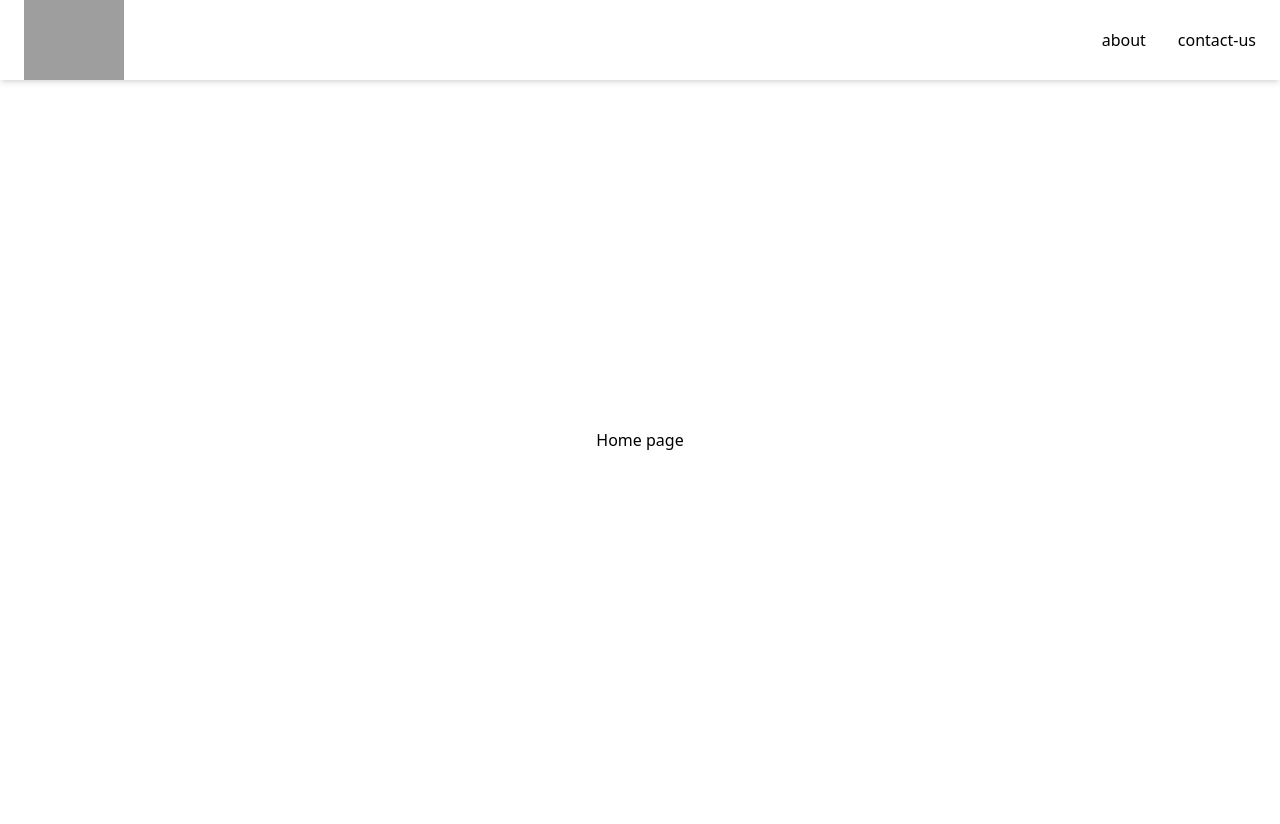
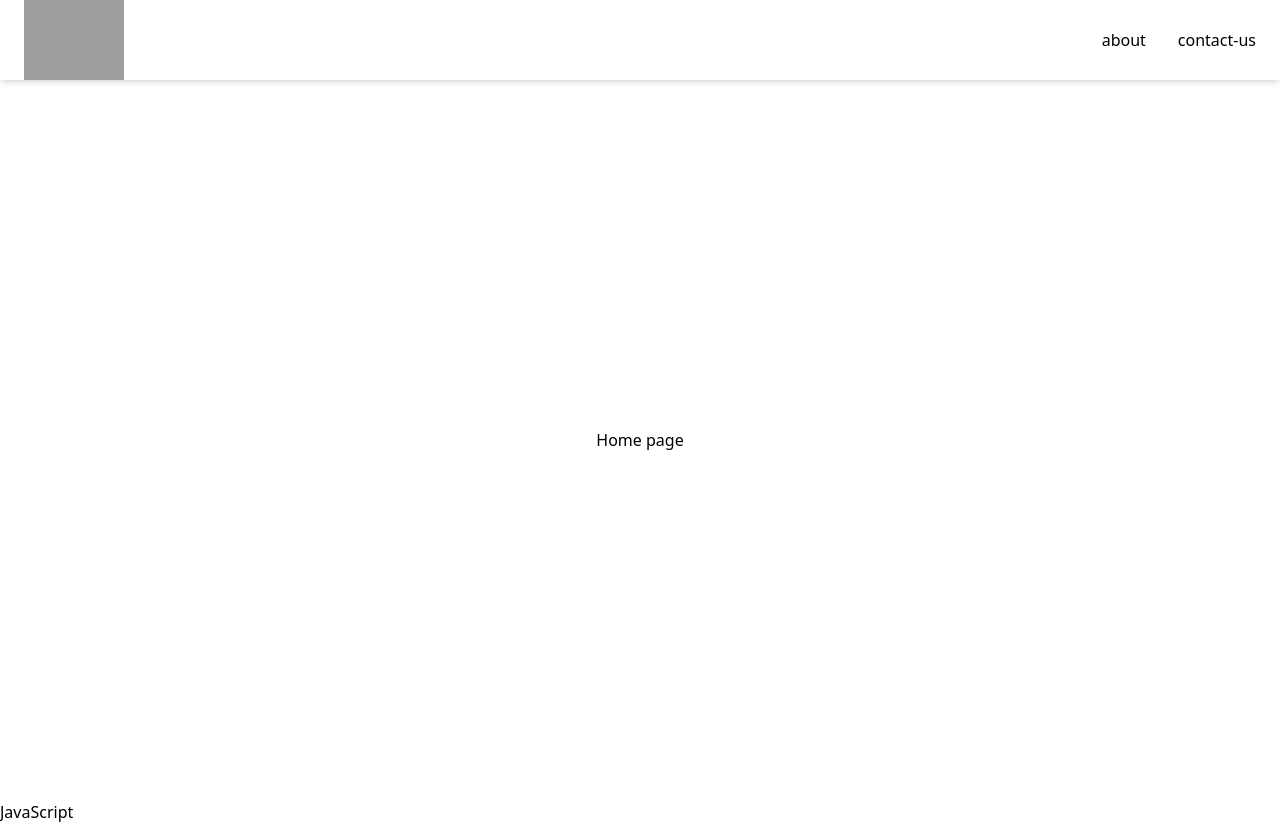
Before and after one commit to Omar-Muhamad/react-revision, a React (Create React App) app: page / in a window 1280 px wide. Before the commit the page ends 800 px from the top, so only its background shows below. Built offline with nearby package versions, Linux system fonts and the light colour scheme; grey boxes are pictures that could not be loaded.

Commit message:
Add react context challenge

```diff
--- /dev/null
+++ b/src/components/ContextChallenge.jsx
@@ -0,0 +1,15 @@
+import { useContext, useState } from "react";
+import { LanguageContext } from "../containers/Home";
+
+const ContextChallenge = () => {
+  const languages = useContext(LanguageContext);
+  const [language, setLanguage] = useState(languages[0])
+
+  return (
+    <button onClick={() => {language === languages[0] ? setLanguage(languages[1]) : setLanguage(languages[0])}}>
+      {language}
+    </button>
+  );
+};
+
+export default ContextChallenge;
--- a/src/containers/Home.jsx
+++ b/src/containers/Home.jsx
@@ -1,7 +1,21 @@
+import { createContext } from "react";
+import ContextChallenge from "../components/ContextChallenge";
+
+export const LanguageContext = createContext();
+
+const languages = ["JavaScript", "Ruby"];
+
 const Home = () => {
   return (
-    <div className="h-[calc(100vmin-10vh)] flex justify-center items-center">Home page</div>
-  )
-}
+    <>
+      <div className="h-[calc(100vmin-10vh)] flex justify-center items-center">
+        Home page
+      </div>
+      <LanguageContext.Provider value={languages}>
+        <ContextChallenge />
+      </LanguageContext.Provider>
+    </>
+  );
+};
 
-export default Home
+export default Home;
```
